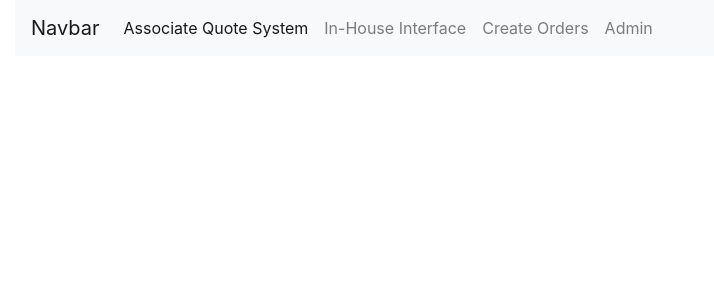
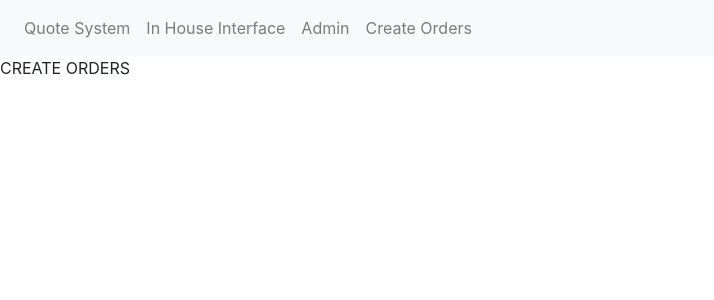
Before and after one commit to justin-dupre/csci467-fe, a React (Create React App) app: page /createorders in a window 1280 px wide. Shown: the top 300 px of the page, without its empty margins (0-714 px from the left). Built offline with nearby package versions, Linux system fonts and the light colour scheme.

Commit message:
react router outline

```diff
--- a/package.json
+++ b/package.json
@@ -5,6 +5,7 @@
   "dependencies": {
     "react": "^16.11.0",
     "react-dom": "^16.11.0",
+    "react-router-dom": "^5.1.2",
     "react-scripts": "3.2.0"
   },
   "scripts": {
--- a/src/App.js
+++ b/src/App.js
@@ -1,12 +1,37 @@
-import React, { Component } from 'react'
-import Navbar from './components/Nav';
+import React, { Component } from "react";
+import Navbar from "./components/Nav";
+import { BrowserRouter as Router, Switch, Route, Link } from "react-router-dom";
+import Admin from './components/Admin';
+import CreateOrders from './components/CreateOrders';
+import InHouse from './components/InHouse';
+import QuoteSystem from './components/QuoteSystem'
 
-export default class App extends Component {
+class App extends Component {
   render() {
     return (
-      <div className="container-fluid">
-        <Navbar />
-      </div>
-    )
+      <React.Fragment>
+
+        <Router>
+          <div>
+          <nav className="navbar navbar-expand-lg navbar-light bg-light">
+          <ul className="navbar-nav mr-auto">
+            <li><Link to={'/quotesystem'} className="nav-link"> Quote System </Link></li>
+            <li><Link to={'/inhouse'} className="nav-link">In House Interface</Link></li>
+            <li><Link to={'/admin'} className="nav-link">Admin</Link></li>
+            <li><Link to={'/createorders'} className="nav-link">Create Orders</Link></li>
+          </ul>
+          </nav>
+            <Switch>
+              <Route exact path="/quotesystem" component={QuoteSystem} />
+              <Route exact path="/admin" component={Admin} />
+              <Route exact path="/inhouse" component={InHouse} />
+              <Route exact path="/createorders" component={CreateOrders} />
+            </Switch>
+          </div>
+        </Router>
+      </React.Fragment>
+    );
   }
 }
+
+export default App;
--- /dev/null
+++ b/src/components/Admin.js
@@ -0,0 +1,11 @@
+import React, { Component } from 'react'
+
+export default class Admin extends Component {
+    render() {
+        return (
+            <div>
+                Admin
+            </div>
+        )
+    }
+}
--- /dev/null
+++ b/src/components/CreateOrders.js
@@ -0,0 +1,11 @@
+import React, { Component } from 'react'
+
+export default class CreateOrders extends Component {
+    render() {
+        return (
+            <div>
+                CREATE ORDERS
+            </div>
+        )
+    }
+}
--- /dev/null
+++ b/src/components/InHouse.js
@@ -0,0 +1,14 @@
+import React, { Component } from 'react'
+import {withRouter} from 'react-router';
+
+class InHouse extends Component {
+    render() {
+        return (
+            <div>
+                INHOUSE
+            </div>
+        )
+    }
+}
+
+export default withRouter(InHouse)
--- a/src/components/Nav.js
+++ b/src/components/Nav.js
@@ -1,4 +1,6 @@
 import React, { Component } from 'react'
+import { BrowserRouter as Router, Switch, Route, Link } from 'react-router-dom';
+import InHouse from './InHouse'
 
 export default class Navbar extends Component {
 
@@ -7,6 +9,7 @@ export default class Navbar extends Component {
     render() {
 
         return (
+
             <nav class="navbar navbar-expand-lg navbar-light bg-light">
                 <a class="navbar-brand" href="#">Navbar</a>
                 <button class="navbar-toggler" type="button" data-toggle="collapse" data-target="#navbarNav" aria-controls="navbarNav" aria-expanded="false" aria-label="Toggle navigation">
@@ -18,7 +21,7 @@ export default class Navbar extends Component {
                             <a class="nav-link" href="#">Associate Quote System</a>
                         </li>
                         <li class="nav-item">
-                            <a class="nav-link" href="#">In-House Interface</a>
+                            <Link to={'/inhouse'} className="nav-link">In-House Interface</Link>
                         </li>
                         <li class="nav-item">
                             <a class="nav-link" href="#">Create Orders</a>
--- /dev/null
+++ b/src/components/QuoteSystem.js
@@ -0,0 +1,11 @@
+import React, { Component } from 'react'
+
+export default class QuoteSystem extends Component {
+    render() {
+        return (
+            <div>
+                QUOTES
+            </div>
+        )
+    }
+}
--- a/src/index.js
+++ b/src/index.js
@@ -3,8 +3,9 @@ import ReactDOM from 'react-dom';
 import './index.css';
 import App from './App';
 import * as serviceWorker from './serviceWorker';
+import { BrowserRouter } from 'react-router-dom';
 
-ReactDOM.render(<App />, document.getElementById('root'));
+ReactDOM.render(<BrowserRouter><App /> </BrowserRouter>, document.getElementById('root'));
 
 // If you want your app to work offline and load faster, you can change
 // unregister() to register() below. Note this comes with some pitfalls.
```
Also changed, not shown: 1 other file (tests, documents, lock files or other folders).
